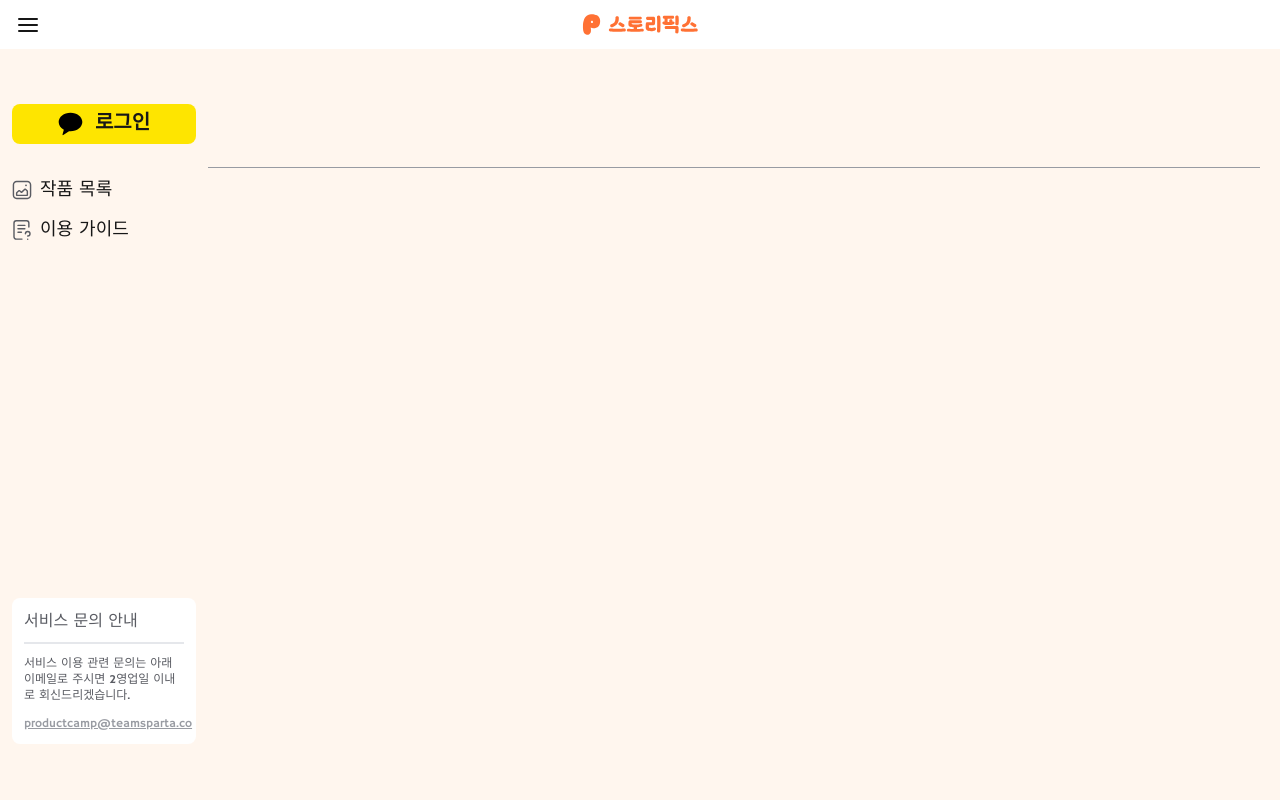
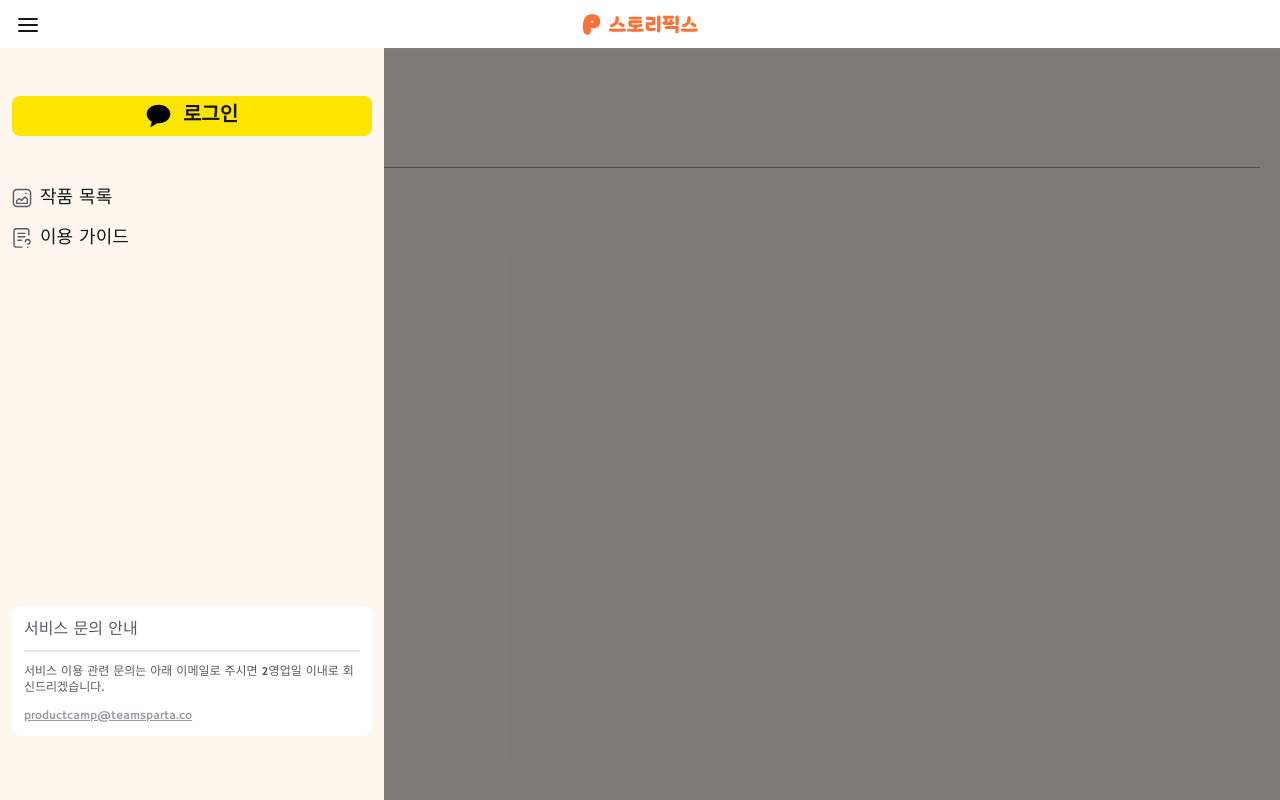
Before and after one commit to ingssg/storypix_FE, a Next.js app: page /account in a window 1280 px wide. Both pictures are taken after a click on the button 56 px from the left and 24 px from the top of the page. Built offline with nearby package versions, Linux system fonts and the light colour scheme; no server answers.

Commit message:
Feat: 유저 구독 정보 추가

```diff
--- a/src/components/accountModal/accountInfo.tsx
+++ b/src/components/accountModal/accountInfo.tsx
@@ -2,6 +2,7 @@ import { fetchUser } from "@/app/services/userService";
 import Image from "next/image";
 import { useRouter } from "next/navigation";
 import React, { useEffect, useState } from "react";
+import SubscribeInfo from "../subscribeInfo";
 
 interface AccountInfoProps {
   hasLogin: boolean;
@@ -9,41 +10,73 @@ interface AccountInfoProps {
   onClose: (value: boolean) => void;
 }
 
+type SubscribeInfo = {
+  status: string;
+  renewsAt: string;
+  createdAt: string;
+};
+
 const AccountInfo = ({ hasLogin, setHasLogin, onClose }: AccountInfoProps) => {
   const [nickname, setNickname] = useState("");
   const [email, setEmail] = useState("");
+  const [userInfo, setUserInfo] = useState({});
+  const [subscribeInfo, setSubscribeInfo] = useState<SubscribeInfo | null>(
+    null
+  );
 
   const router = useRouter();
 
   const handleLogin = () => {
     const loginURL = process.env.NEXT_PUBLIC_API_BASE_URL + "/auth/kakao";
     window.location.href = loginURL;
-  }
+  };
 
   const manageAccount = () => {
     router.push("/account");
     onClose(false);
-  }
+  };
+
+  const dummySub = {
+    status: "active",
+    renewsAt: "2025.03.31",
+    createdAt: "2024.12.31",
+  };
+
+  // const dummySub2 = {
+  //   status: "paused",
+  //   renewsAt: "2025.03.31",
+  //   createdAt: "2024.12.31",
+  // };
 
   useEffect(() => {
     const fetchUserInfo = async () => {
+      console.log(userInfo, subscribeInfo);
+      try {
         const data = await fetchUser();
+        // const {user, subscription} = data;
+        const { nickname, email } = data;
+        setNickname(nickname);
+        setEmail(email);
+        setUserInfo(data);
         console.log(data);
-      setNickname(data.nickname);
-      setEmail(data.email);
-    }
-    try {
-      fetchUserInfo();
-      setHasLogin(false);
-    }
-    catch (error) {
+        setSubscribeInfo(dummySub);
+        setHasLogin(true);
+      } catch (error) {
         console.log(error);
       }
-  }, [])
+    };
+    fetchUserInfo();
+  }, []);
 
   return (
-    <div className="absolute h-screen w-full top-14 bg-opacity-0">
-      <div className="absolute w-52 bg-[#FFF6EE] h-full px-3">
+    <div
+      className="absolute h-screen w-full top-12 bg-opacity-50 bg-black"
+      onClick={() => onClose(false)}
+    >
+      <div
+        className="absolute w-[50%] max-w-96 bg-[#FFF6EE] h-full px-3 max-[425px]:w-[57%] z-20"
+        onClick={(e) => e.stopPropagation()}
+      >
         <div className="flex flex-col justify-between h-full mt-12">
           <div>
             {hasLogin ? (
@@ -54,7 +87,9 @@ const AccountInfo = ({ hasLogin, setHasLogin, onClose }: AccountInfoProps) => {
                   <br />
                   안녕하세요.
                 </p>
-                <p className="mt-3 mb-6 text-[#989BA2]">{email}</p>
+                <p className="mt-3 mb-2 text-[#989BA2]">{email}</p>
+                {/* <SubscribeInfo subscribeInfo={subscribeInfo} onClose={onClose}/> */}
+                <SubscribeInfo subscribeInfo={null} onClose={onClose} />
               </div>
             ) : (
               <button
@@ -72,8 +107,9 @@ const AccountInfo = ({ hasLogin, setHasLogin, onClose }: AccountInfoProps) => {
                 로그인
               </button>
             )}
+            <div className="flex flex-col gap-3 pt-4">
               <button
-              className="flex gap-2 items-center mb-3 text-lg font-medium"
+                className="flex gap-2 items-center text-lg font-medium"
                 type="button"
               >
                 <Image
@@ -96,6 +132,7 @@ const AccountInfo = ({ hasLogin, setHasLogin, onClose }: AccountInfoProps) => {
                 />
                 이용 가이드
               </button>
+            </div>
           </div>
           <div className="mb-40 relative">
             <div className="flex flex-col bg-white rounded-lg w-full p-3 font-medium">
```
Lines whose indentation alone changed are shown as unchanged.
